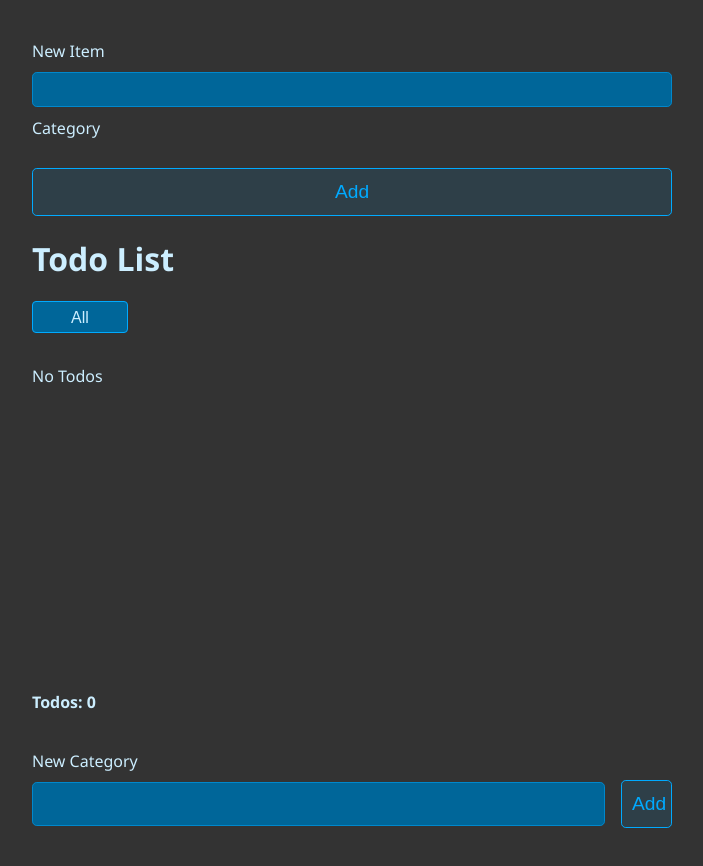
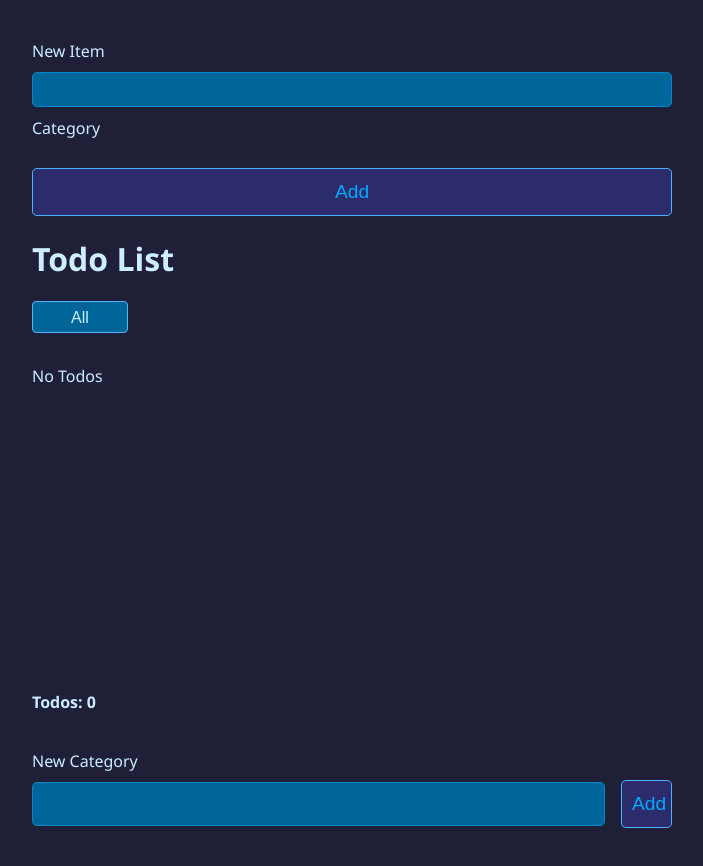
Before and after one commit to bharatbhusal/todo-list, a React (Create React App) app: page / in a window 1280 px wide. Shown: the top 866 px of the page, without its empty margins (288-991 px from the left). Built offline with nearby package versions, Linux system fonts and the light colour scheme.

Commit message:
css variables

```diff
--- a/src/App.css
+++ b/src/App.css
@@ -9,8 +9,8 @@
 
 .btn {
   height: 2rem;
-  background: rgba(0, 170, 255, 0.1);
-  border: 1px solid rgb(0, 170, 255);
+  background: var(--color-bg-variant);
+  border: 1px solid var(--color-primary);
   color: rgb(0, 170, 255);
   padding: 0.25em 0.5em;
   border-radius: 0.25em;
@@ -36,7 +36,7 @@
 
 .btn-category.active,
 .btn:hover {
-  background-color: hsl(200, 100%, 30%);
+  background-color: var(--color-hover);
 }
 .btn-category-box {
   display: flex;
--- a/src/index.css
+++ b/src/index.css
@@ -1,8 +1,18 @@
+/* Root level CSS variables for easy theming */
+:root {
+  --color-bg: #1f1f38;
+  --color-bg-variant: #2c2c6c;
+  --color-primary: #4db5ff;
+  --color-primary-variant: rgba(77, 181, 255, 0.4);
+  --color-text: rgb(204, 238, 255);
+  --color-hover: hsl(200, 100%, 30%);
+}
+
 body {
   font-family: "Segoe UI", "Roboto", "Oxygen", "Ubuntu", "Cantarell",
     "Fira Sans", "Droid Sans", "Helvetica Neue", sans-serif;
-  background: #333;
-  color: rgb(204, 238, 255);
+  background: var(--color-bg);
+  color: var(--color-text);
   /* width: 400px; */
   /* margin: 3rem auto; */
   display: flex;
```
